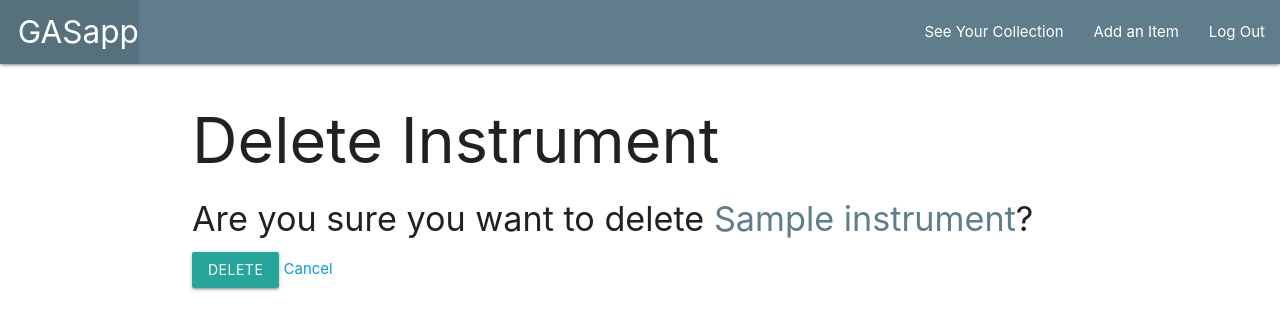
After one commit to TCashion/GASapp, a Django app: page /instruments/1/delete in a window 1280 px wide. The commit adds this page. Shown: the top 330 px of the page. Run offline with Django 3.2, Linux system fonts and the light colour scheme; a user stored in the database is signed in; tables that the repository leaves empty hold one stand-in row (values such as "Sample post").

Commit message:
Add Delete functionality

```diff
--- a/main_app/templates/instruments/detail.html
+++ b/main_app/templates/instruments/detail.html
@@ -13,7 +13,7 @@
     </div>
     <div class="card-action blue-grey accent-1">
         <a href="{% url 'instruments_update' instrument.id %}">Edit</a>
-        <a href="">Delete</a>
+        <a href="{% url 'instruments_delete' instrument.id %}">Delete</a>
     </div>
 </div>
 
--- /dev/null
+++ b/main_app/templates/main_app/instrument_confirm_delete.html
@@ -0,0 +1,12 @@
+{% extends 'base.html' %}
+{% block content %}
+
+<h1>Delete Instrument</h1>
+<h4>Are you sure you want to delete <span class="blue-grey-text">{{ object.name }}</span>?</h4>
+<form action="" method="POST">
+    {% csrf_token %}
+    <input type="submit" value="Delete" class="btn">
+    <a href="{% url 'instruments_detail' instrument.id %}">Cancel</a>
+</form>
+
+{% endblock %}
--- a/main_app/urls.py
+++ b/main_app/urls.py
@@ -8,4 +8,5 @@ urlpatterns = [
     path('instruments/<int:instrument_id>/', views.instruments_detail, name='instruments_detail'),
     path('instruments/create', views.InstrumentCreate.as_view(), name='instruments_create'),
     path('instruments/<int:pk>/update', views.InstrumentUpdate.as_view(), name='instruments_update'),
+    path('instruments/<int:pk>/delete', views.InstrumentDelete.as_view(), name='instruments_delete'),
 ]
--- a/main_app/views.py
+++ b/main_app/views.py
@@ -1,6 +1,5 @@
 from django.shortcuts import render, redirect
 from django.views.generic.edit import CreateView, UpdateView, DeleteView
-from django.views.generic import ListView, DetailView
 from django.contrib.auth import login
 from django.contrib.auth.forms import UserCreationForm
 from django.contrib.auth.decorators import login_required
@@ -46,3 +45,7 @@ class InstrumentCreate(LoginRequiredMixin, CreateView):
 class InstrumentUpdate(LoginRequiredMixin, UpdateView):
     model = Instrument
     fields = ['name', 'instrument_type', 'manufacturer', 'serial', 'price', 'condition']
+
+class InstrumentDelete(LoginRequiredMixin, DeleteView):
+    model = Instrument
+    success_url = '/instruments/'
```
